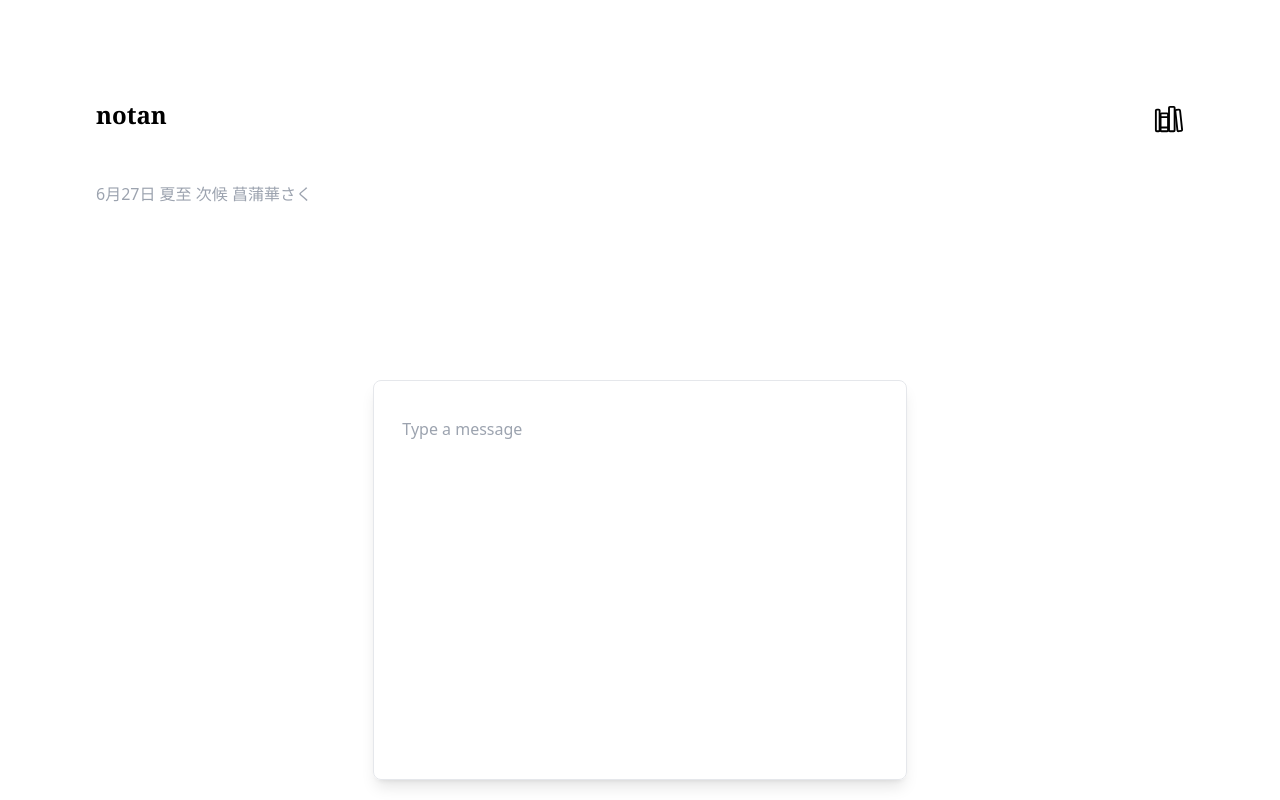
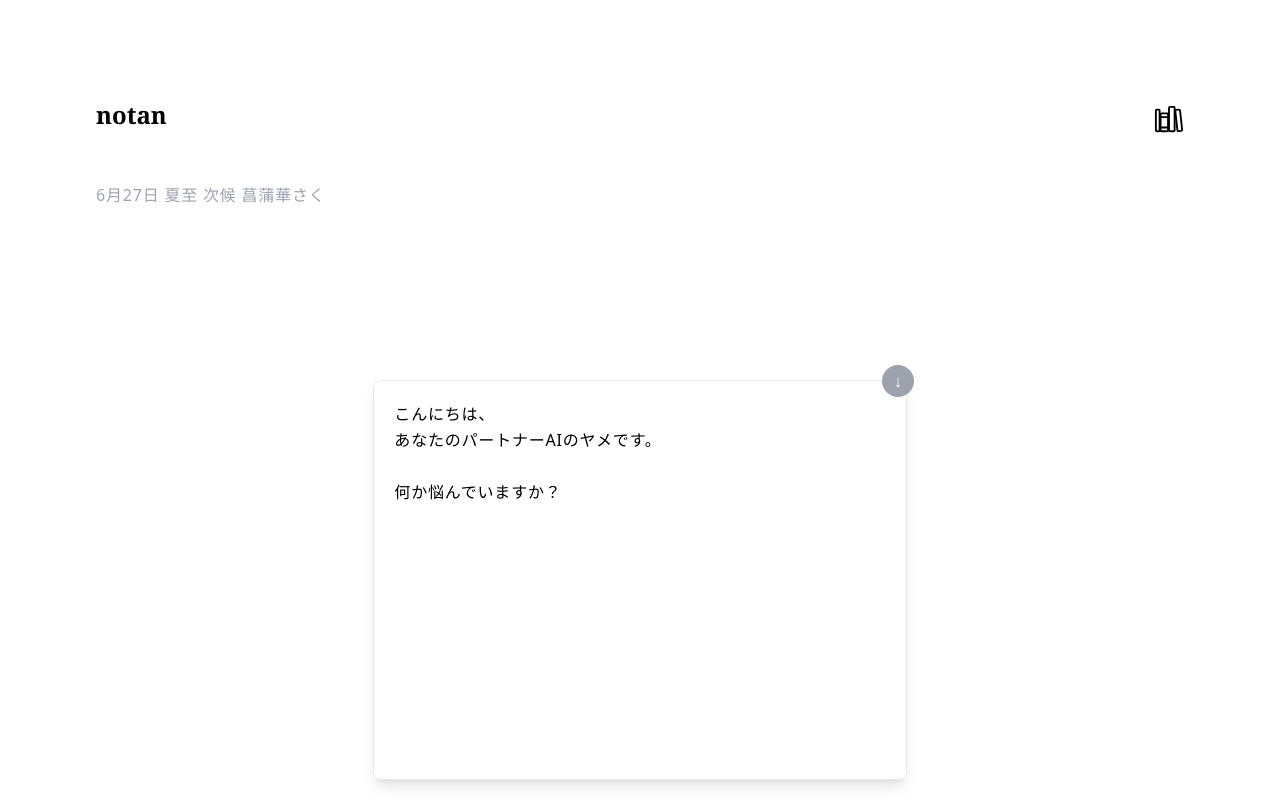
Before and after one commit to Takuzen/notan-me, a Next.js app: page / in a window 1280 px wide. Both pictures are taken after a click on the element "いま何を考えていますか?". Built offline with nearby package versions, Linux system fonts and the light colour scheme.

Commit message:
feat: chat UI improvement

```diff
--- a/src/pages/index.tsx
+++ b/src/pages/index.tsx
@@ -94,7 +94,7 @@ export default function Home() {
         <div className="flex flex-col items-center mt-12">
           <div className="w-full text-end">
             <textarea
-              className="w-full h-32 resize-none focus:outline-none"
+              className="w-full h-32 resize-none focus:outline-none tracking-wider leading-relaxed"
               placeholder="6月27日 夏至 次候 菖蒲華さく"
               value={note}
               onChange={handleNoteChange}
@@ -104,14 +104,21 @@ export default function Home() {
 
     <div
       id="chatbtn"
-      className={`text-center rounded-lg border fixed bottom-5 left-0 right-0 mx-auto w-11/12 sm:w-9/12 lg:w-7/12 xl:w-5/12 p-5 shadow-lg ${
-        chatExpanded ? 'h-1/2 bottom-0' : ''
+      className={`cursor-pointer rounded-lg border fixed bottom-5 left-0 right-0 mx-auto w-11/12 sm:w-9/12 lg:w-7/12 xl:w-5/12 p-5 shadow-lg ${
+        chatExpanded ? 'h-2/3 sm:h-1/2 bottom-0' : ''
       }`}
       onClick={!chatExpanded ? handleChatToggle : undefined}
     >
     {chatExpanded ? (
     <>
-      <div className="chat-messages">
+    <button
+      className="absolute -top-4 right-6 transform translate-x-full px-3 py-1 rounded-full bg-gray-400 text-white"
+      onClick={handleChatToggle}
+    >
+      ↓
+    </button>
+    <p className="tracking-wider leading-relaxed">こんにちは、<br/>あなたのパートナーAIのヤメです。<br/><br/>何か悩んでいますか？</p>
+      <div className="chat-messages tracking-wider leading-relaxed">
         {chatMessages.map((message, index) => (
           <p key={index} className={`text-left ${message.role === 'assistant' ? 'text-black' : 'text-gray-500'}`}>{message.content}</p>
         ))}
@@ -125,15 +132,18 @@ export default function Home() {
             handleChatSubmit(event);
           }
         }}
-        className="w-full rounded-lg p-2 mt-2 focus:outline-none"
-        placeholder="Type a message"
+        className="w-full rounded-lg mt-2 focus:outline-none tracking-wider leading-relaxed"
+        placeholder=""
       />
   </>
 ) : (
+
   <p className="text-md opacity-60">
     <span className="ball"></span> いま何を考えていますか?
   </p>
+
 )}
+
     </div>
       </div>
 
```
